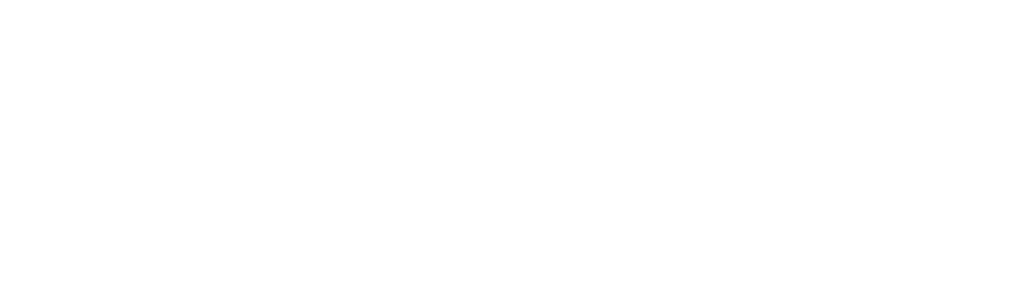
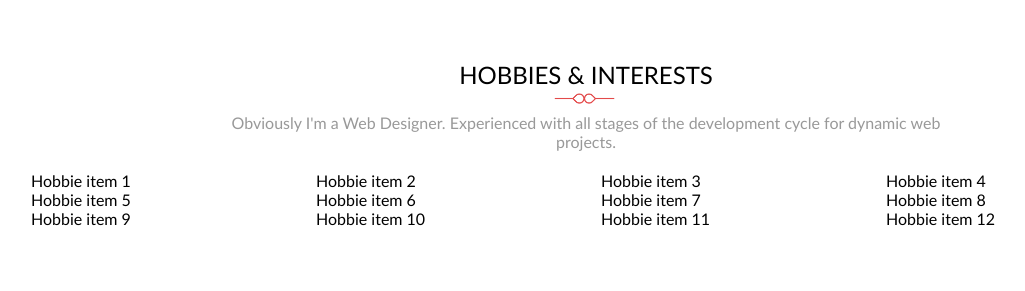
Before and after one commit to sgrazys/06-mokomasis-portfolio, a website: page index.html in a window 1280 px wide. Shown: the whole page, without its empty margins (54-1079 px from the left). Drawn offline with Linux system fonts and the light colour scheme.

Commit message:
Section title

```diff
--- a/css/basic/base.css
+++ b/css/basic/base.css
@@ -16,9 +16,32 @@ body {
 }
 
 .section-title {
+    text-align: center;
 }
 
-.section-description {
+.section-title > .title {
+    margin-bottom: 1em;
+    text-transform: uppercase;
+    font-weight: normal;
+    position: relative;
+}
+
+.section-title > .title::after {
+    content: '';
+    display: block;
+    width: 67px;
+    height: 20px;
+    background-image: url(../../img/section-title-img.png);
+    background-size: contain;
+    background-repeat: no-repeat;
+    background-position: center;
+    position: absolute;
+    left: 50%;
+    bottom: 0;
+    transform: translate(-50%, 100%);
+}
+.section-title > .description {
+    color: #999;
 }
 
 p {
--- a/index.html
+++ b/index.html
@@ -24,6 +24,32 @@
     <!-- about start -->
     <!-- about end -->
 
+    <!-- hobbies start -->
+    <div class="container">
+        <div class="row">
+            <div class="col-12 col-lg-8 ml-lg-2 section-title">
+                <h2 class="title">Hobbies &amp; Interests</h2>
+                <p class="description">Obviously I'm a Web Designer. Experienced with all stages of the development cycle for dynamic web projects.</p>
+            </div>
+
+        </div>
+        <div class="row">
+            <div class="col-12 col-sm-6 col-md-4 col-lg-3">Hobbie item 1</div>
+            <div class="col-12 col-sm-6 col-md-4 col-lg-3">Hobbie item 2</div>
+            <div class="col-12 col-sm-6 col-md-4 col-lg-3">Hobbie item 3</div>
+            <div class="col-12 col-sm-6 col-md-4 col-lg-3">Hobbie item 4</div>
+            <div class="col-12 col-sm-6 col-md-4 col-lg-3">Hobbie item 5</div>
+            <div class="col-12 col-sm-6 col-md-4 col-lg-3">Hobbie item 6</div>
+            <div class="col-12 col-sm-6 col-md-4 col-lg-3">Hobbie item 7</div>
+            <div class="col-12 col-sm-6 col-md-4 col-lg-3">Hobbie item 8</div>
+            <div class="col-12 col-sm-6 col-md-4 col-lg-3">Hobbie item 9</div>
+            <div class="col-12 col-sm-6 col-md-4 col-lg-3">Hobbie item 10</div>
+            <div class="col-12 col-sm-6 col-md-4 col-lg-3">Hobbie item 11</div>
+            <div class="col-12 col-sm-6 col-md-4 col-lg-3">Hobbie item 12</div>
+        </div>
+    </div>
+    <!-- hobbies end -->
+
     <!-- service start -->
     <!-- service end -->
 
```
Also changed, not shown: img/section-title-img.png (added).
